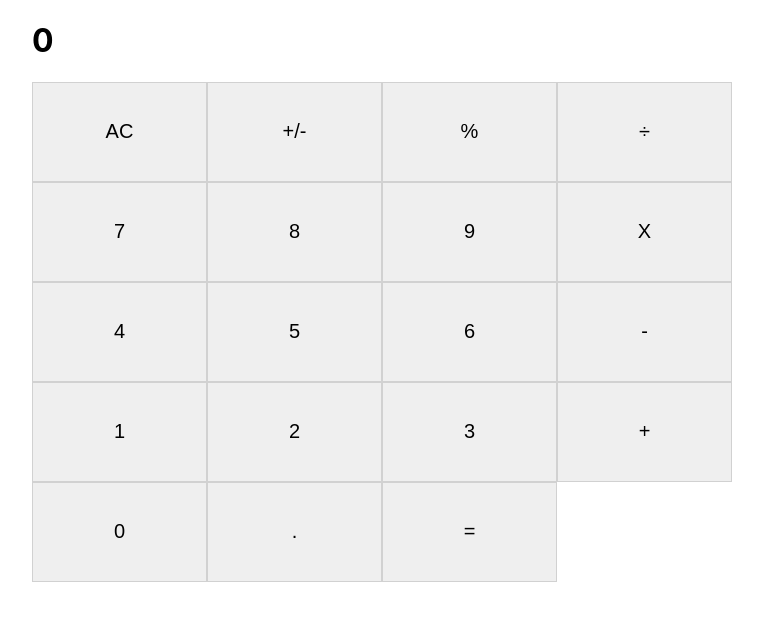
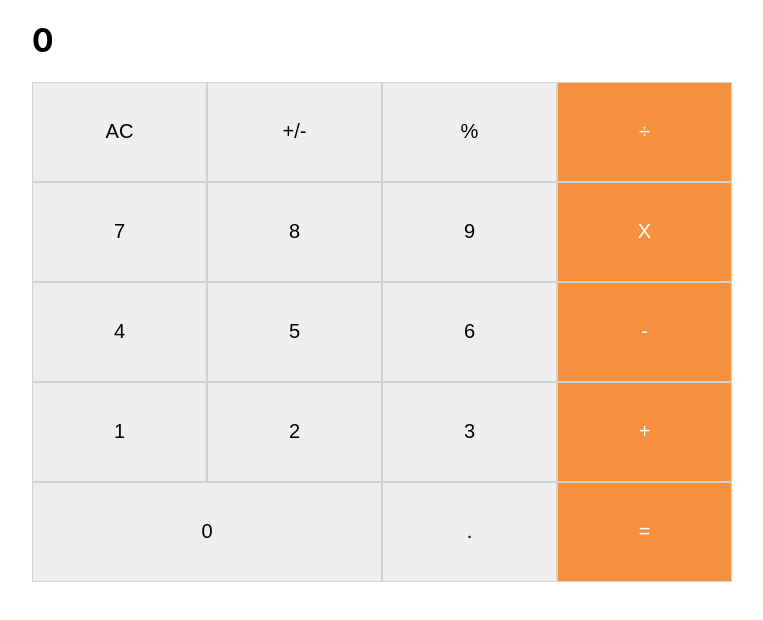
Before and after one commit to JuanPabloGil/Calculator-React, a React (Create React App) app: page / in a window 1280 px wide. Shown: the top 620 px of the page, without its empty margins (258-1021 px from the left). Built offline with nearby package versions, Linux system fonts and the light colour scheme.

Commit message:
Pass prop and center content

```diff
--- a/src/components/buttonPanel.js
+++ b/src/components/buttonPanel.js
@@ -10,32 +10,32 @@ const ButtonPanel = () => (
       <Button name="AC" />
       <Button name="+/-" />
       <Button name="%" />
-      <Button name="÷" />
+      <Button name="÷" styleClass="button-orange" />
     </div>
     <div>
       <Button name="7" />
       <Button name="8" />
       <Button name="9" />
-      <Button name="X" />
+      <Button name="X" styleClass="button-orange" />
 
     </div>
     <div>
       <Button name="4" />
       <Button name="5" />
       <Button name="6" />
-      <Button name="-" />
+      <Button name="-" styleClass="button-orange" />
 
     </div>
     <div>
       <Button name="1" />
       <Button name="2" />
       <Button name="3" />
-      <Button name="+" />
+      <Button name="+" styleClass="button-orange" />
     </div>
     <div>
-      <Button name="0" />
+      <Button name="0" styleClass="button-big" />
       <Button name="." />
-      <Button name="=" />
+      <Button name="=" styleClass="button-orange" />
     </div>
   </div>
 );
--- a/src/style/buttonPanel.css
+++ b/src/style/buttonPanel.css
@@ -2,6 +2,7 @@
     display: flex;
     flex-direction: row;
     flex-wrap: wrap;
+    width: 700px;
   }
 
   .ButtonPanel > div {
```
